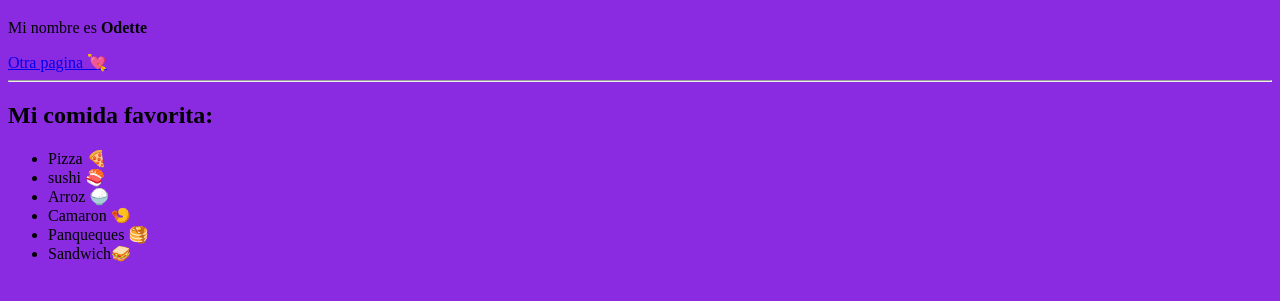
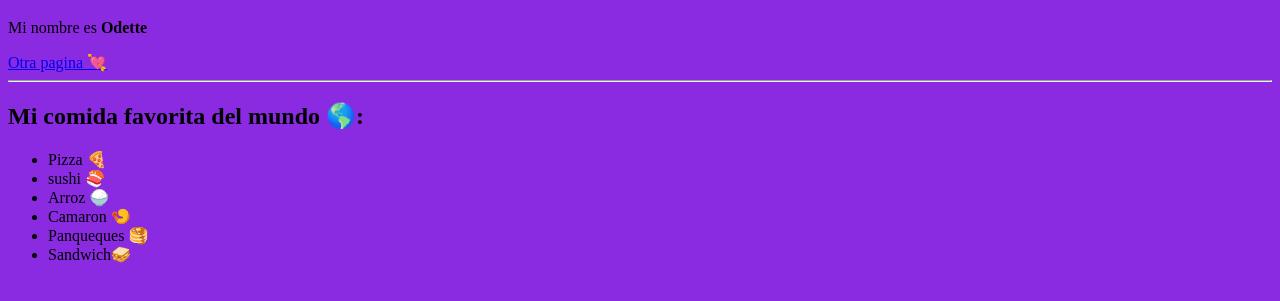
Before and after one commit to ovmogollan/tutorial, a plain HTML site: page clase_01/index.html in a window 1280 px wide. Shown: the part 61-362 px from the top of the page. Drawn offline with Linux system fonts and the light colour scheme.

Commit message:
Actualización de el titulo

```diff
--- a/clase_01/index.html
+++ b/clase_01/index.html
@@ -16,7 +16,7 @@
     <p>Mi nombre es <strong>Odette</strong></p>
     <a href="otra.html">Otra pagina 💘</a>
     <hr>
-    <h2>Mi comida favorita:</h2>
+    <h2>Mi comida favorita del mundo 🌎:</h2>
     <ul>
         <li>Pizza 🍕</li>
         <li>sushi 🍣</li>
```
